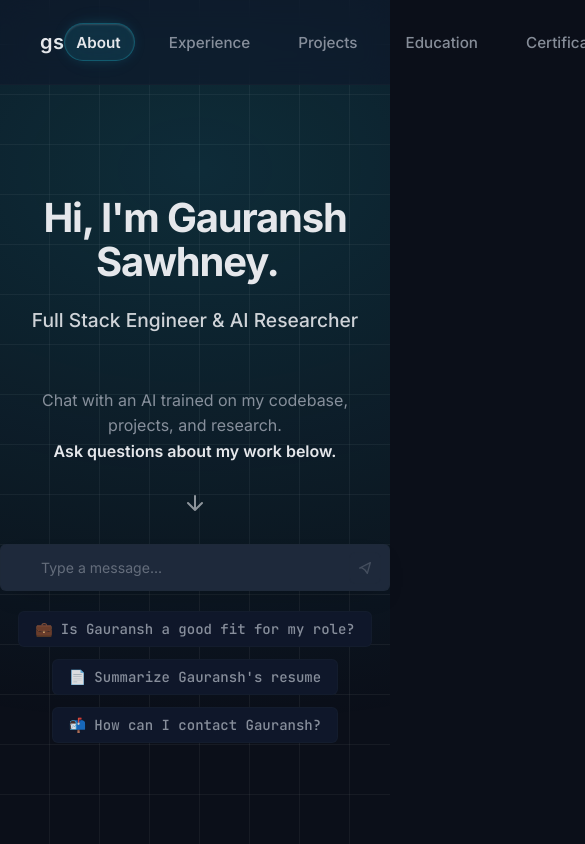
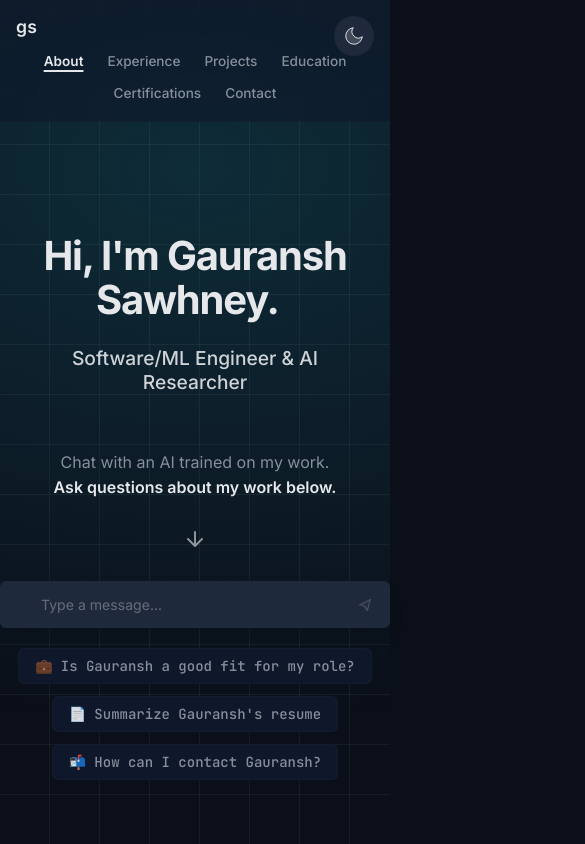
Before and after one commit to garrysawyers3007/portfolio-chat, a React (Create React App) app: page / in a window 390 px wide. Shown: the top 844 px of the page, 585 px wide, since content can reach past the window. Built offline with nearby package versions, Linux system fonts and the light colour scheme.

Commit message:
Minor UI fixes

```diff
--- a/public/data/resume.json
+++ b/public/data/resume.json
@@ -6,8 +6,10 @@
         "about": "About me",
         "projects": "Projects",
         "skills": "Skills",
+        "certifications": "Certifications",
         "experience": "Experience"
-      }
+      },
+      "role": "Software/ML Engineer & AI Researcher"
     },
     "projects": [
       {
--- a/src/App.css
+++ b/src/App.css
@@ -307,6 +307,57 @@ html[data-theme="light"] .theme-toggle:hover {
   .theme-toggle:hover,
   .theme-toggle:active {
     transform: none;
+  }
+}
+
+/* =========================================
+   MOBILE NAV LAYOUT (768px and below)
+   ========================================= */
+@media (max-width: 768px) {
+  .top-nav {
+    flex-direction: column;
+    align-items: flex-start;
+    padding: var(--space-4) var(--space-4);
+    gap: var(--space-3);
+  }
+
+  .logo {
+    font-size: 1.1rem;
+    width: 100%;
+  }
+
+  .nav-links {
+    width: 100%;
+    justify-content: center;
+    gap: var(--space-2);
+    flex-wrap: wrap;
+  }
+
+  .nav-links::before {
+    display: none !important;
+  }
+
+  .nav-link {
+    font-size: 0.85rem;
+    padding: var(--space-1) var(--space-2);
+    min-width: fit-content;
+  }
+
+  .nav-link.active {
+    text-decoration: underline;
+    text-decoration-thickness: 2px;
+    text-underline-offset: 4px;
+    color: var(--text);
+  }
+
+  .theme-toggle {
+    position: absolute;
+    top: var(--space-4);
+    right: var(--space-4);
+    width: 40px;
+    height: 40px;
+    min-width: 40px;
+    min-height: 40px;
   }
 }
 
--- a/src/App.js
+++ b/src/App.js
@@ -80,6 +80,8 @@ const App = () => {
   const [error, setError] = useState(null);
   const [isDarkMode, setIsDarkMode] = useState(true); // Default dark
   const [resumeData, setResumeData] = useState(null);
+  const suggestionChipsRef = useRef(null);
+  const hasScrolledOnFirstChatRef = useRef(false);
 
   // Use the nudge hook
   const { showNudge, inputRef } = useInputNudge();
@@ -116,6 +118,35 @@ const App = () => {
       .then(data => setResumeData(data))
       .catch(err => console.error("Failed to load resume data:", err));
   }, []);
+
+  useEffect(() => {
+    if (messages.length === 0 || hasScrolledOnFirstChatRef.current) return;
+
+    const prefersReducedMotion = window.matchMedia('(prefers-reduced-motion: reduce)').matches;
+    const scrollToChips = () => {
+      const target = suggestionChipsRef.current;
+      if (!target) return;
+
+      target.scrollIntoView({
+        behavior: prefersReducedMotion ? 'auto' : 'smooth',
+        block: 'end'
+      });
+
+      const rect = target.getBoundingClientRect();
+      const bottom = rect.bottom + window.scrollY;
+      const desiredTop = bottom - window.innerHeight + 16;
+      window.scrollTo({
+        top: Math.max(desiredTop, 0),
+        behavior: prefersReducedMotion ? 'auto' : 'smooth'
+      });
+
+      hasScrolledOnFirstChatRef.current = true;
+    };
+
+    requestAnimationFrame(() => requestAnimationFrame(scrollToChips));
+    const retryId = setTimeout(scrollToChips, 250);
+    return () => clearTimeout(retryId);
+  }, [messages.length]);
 
   const handleSend = (text) => {
     if (!text.trim() || isLoading) return;
@@ -173,7 +204,9 @@ const App = () => {
           </div>
 
           {/* Chips */}
-          <SuggestionChips suggestions={suggestions} onChipClick={handleSend} disabled={isLoading} />
+          <div ref={suggestionChipsRef}>
+            <SuggestionChips suggestions={suggestions} onChipClick={handleSend} disabled={isLoading} />
+          </div>
 
           {error && <div className="error-message">{error}</div>}
         </div>
--- a/src/pages/AboutMe.js
+++ b/src/pages/AboutMe.js
@@ -35,13 +35,13 @@ const AboutMe = ({ resumeData }) => {
 
         {/* 2. Sub-headline */}
         <h2 className="hero-subtitle">
-          {role} & AI Researcher
+          {role}
         </h2>
 
         {/* 3. The "Chat Prompt" Line */}
         <div className="ai-prompt-wrapper">
           <p className="ai-prompt-text">
-            Chat with an AI trained on my codebase, projects, and research.
+            Chat with an AI trained on my work.
             <br />
             <strong>Ask questions about my work below.</strong>
           </p>
--- a/src/pages/ContactMe.css
+++ b/src/pages/ContactMe.css
@@ -33,7 +33,8 @@
   flex-direction: column;
   gap: var(--space-5);
   position: relative;
-  overflow: hidden;
+  overflow: visible;
+  padding-bottom: var(--space-12);
 }
 
 /* Slightly reduce top padding on the first card (contact panel) for tighter spacing */
@@ -335,14 +336,14 @@ html[data-theme="light"] .email-row-clean {
 .icon-button::after {
   content: attr(title);
   position: absolute;
-  bottom: -36px;
+  bottom: -50px;
   left: 50%;
   transform: translateX(-50%) translateY(4px);
   opacity: 0;
   background: var(--bg2);
   border: 1px solid var(--border);
   border-radius: var(--radius);
-  padding: var(--space-2) var(--space-3);
+  padding: var(--space-3) var(--space-4);
   white-space: nowrap;
   font-size: 0.8rem;
   font-weight: var(--font-medium);
```
Also changed, not shown: 1 other file (tests, documents, lock files or other folders).
